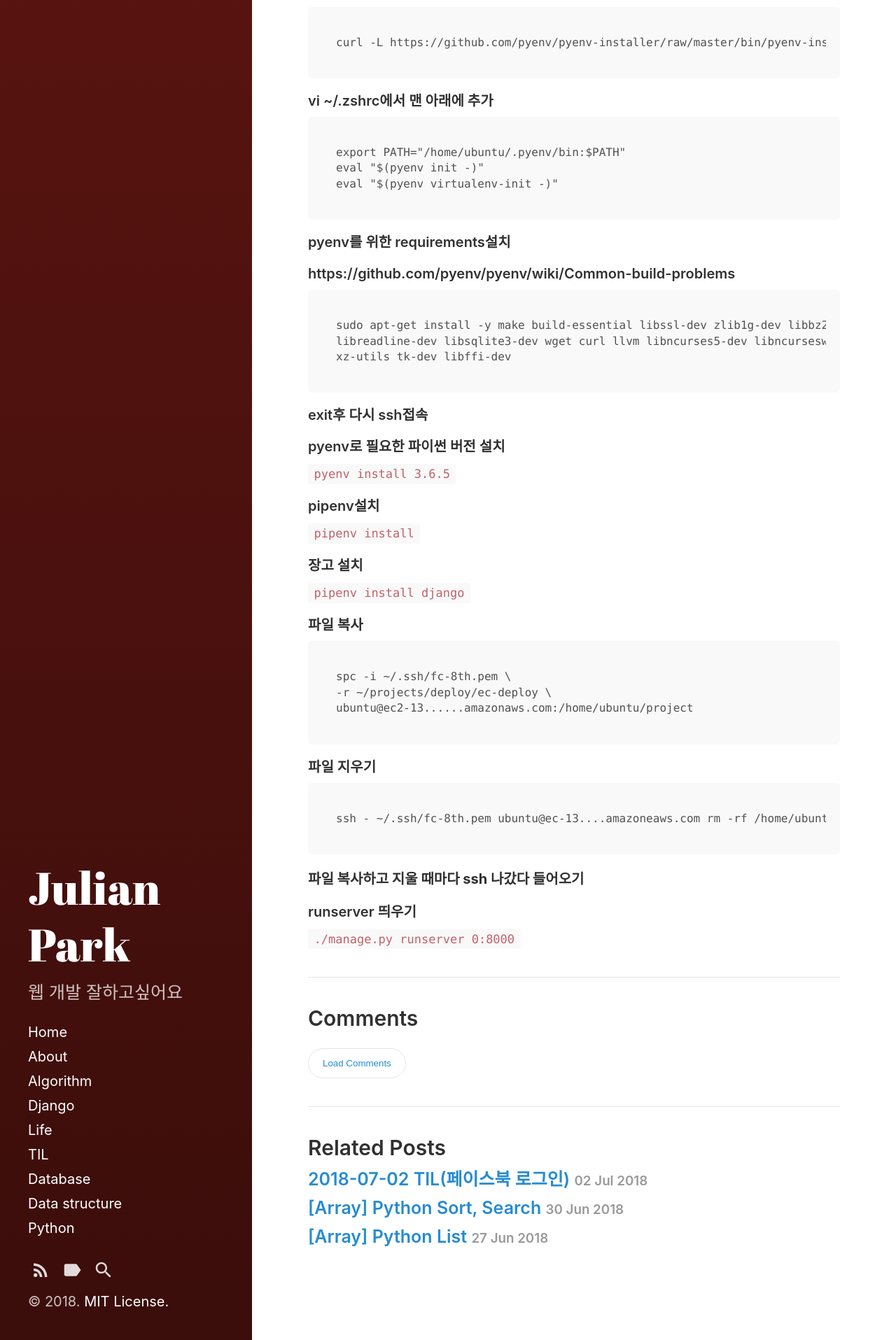
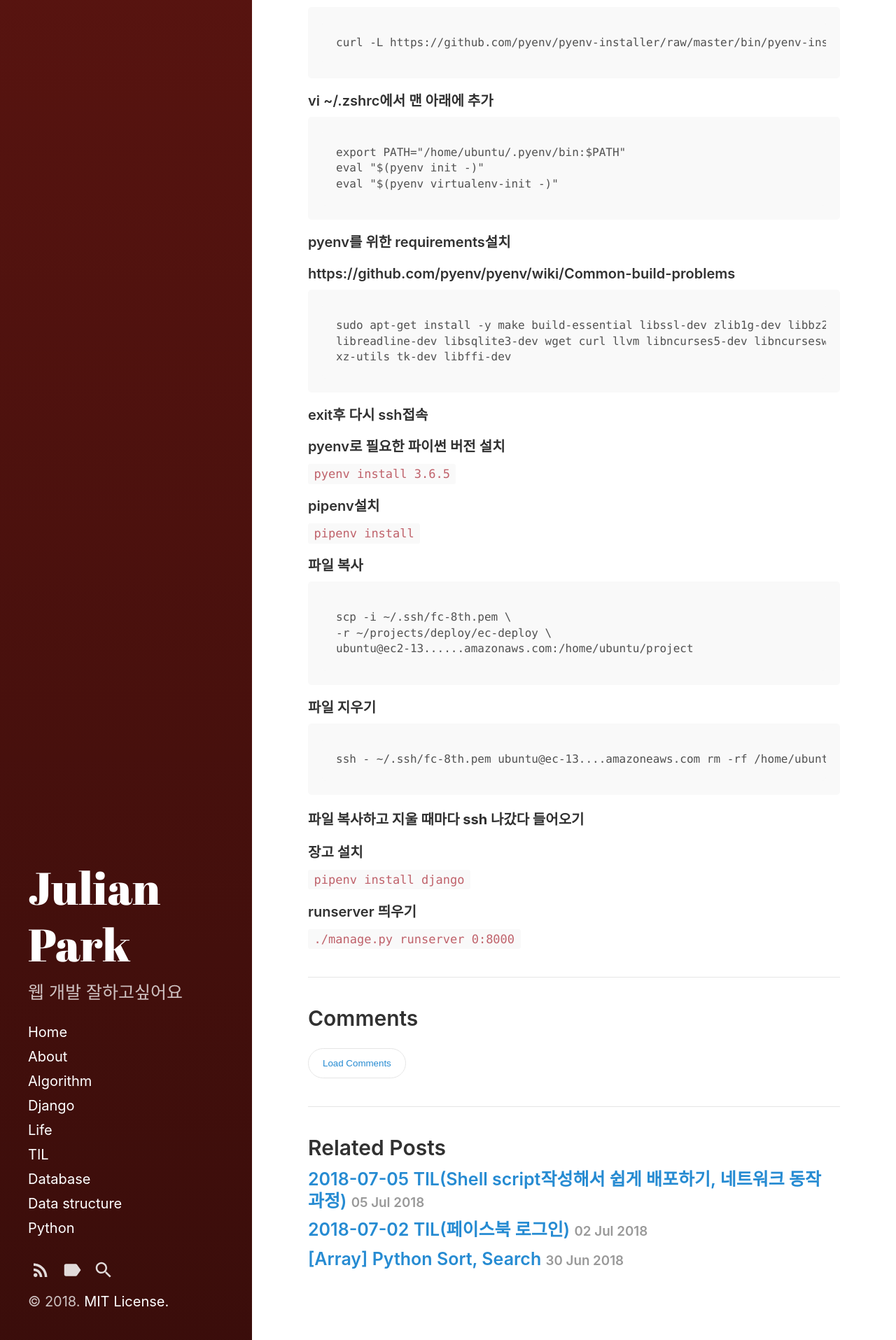
Before and after one commit to Chrisaor/chrisaor.github.com, a Jekyll site: the page built from _posts/TIL/2018-07-03-TIL.md, in a window 1280 px wide. Shown: the part 2184-4099 px from the top of the page at 70% size. Built offline with Jekyll 4.4.1, drawn with Linux system fonts in a browser that asks for light colours; part of the change alters nothing that is shown.

Commit message:
TIL update

````diff
--- a/_posts/TIL/2018-07-03-TIL.md
+++ b/_posts/TIL/2018-07-03-TIL.md
@@ -120,14 +120,11 @@ xz-utils tk-dev libffi-dev
 
 `pipenv install`
 
-#### 장고 설치
-
-`pipenv install django`
 
 #### 파일 복사
 
 ```
-spc -i ~/.ssh/fc-8th.pem \
+scp -i ~/.ssh/fc-8th.pem \
 -r ~/projects/deploy/ec-deploy \
 ubuntu@ec2-13......amazonaws.com:/home/ubuntu/project
 ```
@@ -140,6 +137,10 @@ ssh - ~/.ssh/fc-8th.pem ubuntu@ec-13....amazoneaws.com rm -rf /home/ubuntu/proje
 
 **파일 복사하고 지울 때마다 ssh 나갔다 들어오기**
 
+#### 장고 설치
+
+`pipenv install django`
+
 #### runserver 띄우기
 
 
--- /dev/null
+++ b/_posts/TIL/2018-07-05-TIL.md
@@ -0,0 +1,97 @@
+---
+layout: post
+title:  "2018-07-05 TIL(Shell script작성해서 쉽게 배포하기, 네트워크 동작 과정)"
+date:   2018-07-05 14:20:00 +0900
+categories: TIL
+---
+
+- 변수 할당
+
+```bash
+IDENTITY_FILE="$HOME/.ssh/FC-8th.pem"
+USER="ubuntu"
+HOST="ec2-13-209-21-2.ap-northeast-2.compute.amazonaws.com"
+PROJECT_DIR="$HOME/projects/deploy/ec2-deploy"
+SERVER_DIR="/home/ubuntu/project"
+```
+
+- ssh 접속(start deploy) 명령어 변수 설정
+
+```bash
+CMD_CONNECT="ssh -i ${IDENTITY_FILE} ${USER}@${HOST}"
+```
+
+- 이미 runserver가 실행중이라면 프로세스들을 모두 종료하기
+
+```bash
+${CMD_CONNECT} "pkill -9 -ef runserver"
+```
+
+- 서버의 파일을 지움
+
+```bash
+${CMD_CONNECT} rm -rf ${SERVER_DIR}
+```
+
+- 서버에 프로젝트 파일을 업로드
+
+```bash
+scp -q -i ${IDENTITY_FILE} -r ${PROJECT_DIR} ${USER}@${HOST}:${SERVER_DIR}
+```
+
+- 서버 접속 후 SERVER_DIR로 이동, pipenv --venv로 가상환경의 경로 가져오기
+
+```bash
+VENV_PATH=$(${CMD_CONNECT} "cd ${SERVER_DIR} && pipenv --venv")
+```
+
+- 가상환경의 경로에 /bin/python을 붙여 서버에서 사용하는 python의 경로 만들기
+
+```bash
+PYTHON_PATH="${VENV_PATH}/bin/python"
+```
+
+- runserver를 background에서 실행해주는 커맨드(nohup)
+
+```bash
+RUNSERVER_CMD="nohup ${PYTHON_PATH} manage.py runserver 0:8000 &>/dev/null &"
+```
+
+- 서버 접속 후, 프로젝트의 'app'폴더까지 이동한 후 runserver명령어를 실행
+
+```
+${CMD_CONNECT} "cd ${SERVER_DIR}/app && ${RUNSERVER_CMD}"
+```
+
+Deploy완료
+
+
+### 웹 서버와 웹 서버 애플리케이션
+
+```
+- WebServer(Nginx), WSGI(uWSGI)
+Browser -> EC2 -> WebServer     -> (static)     -> STATIC_ROOT
+                                -> (dynamic)    -> WSGI -> Django
+
+- runserver
+Browser -> EC2                               -> Django(runserver:8000)
+
+- uWSGI
+Browser -> EC2             -> uWSGI:8000     -> Django
+
+- Nginx, uWSGI
+Browser -> EC2 ->   Nginx  -> uWSGI:80       -> Django
+```
+
+EC2(Elastic Compute Cloud) : 한 대의 컴퓨터를 임대. 네트워크를 통해 제어함. 클릭 몇 번만으로 컴퓨터 한 대를 생성, 삭제를 쉽게 할 수 있다(elastic함).
+
+NginX : 웹서버, 클라이언트가 HTTP 리퀘스트를 통해 리소스를 요청하면, 그 리소스를 그대로 보내주는 역할을 함. **정적임**.
+
+WAS : 웹 서버 위에 서버 어플리케이션을 얹은 것.
+
+WSGI(Web Server Gateway Interface): 파이썬으로 제작된 웹 어플리케이션을 웹 서버와 연동하기 위한 '어댑터' 성격의 미들웨어. 프로토콜 개념. 서버와 앱 양단으로 나뉘어져있음. WSGI 리퀘스트를 처리하려면 서버에서 환경정보와 콜백함수를 앱에 제공해야 한다. 앱은 그 요청을 처리하고 콜백함수를 통해 서버에 응답한다.
+
+WSGI데몬은 자체적으로 프로세스를 생성하여 동작하면서 소켓 파일 또는 소켓 포트를 통해 웹 서버와 통신한다. uWSGI가 이에 해당함.
+
+
+uWSGI : Python WSGI서버중에 한가지.
````
